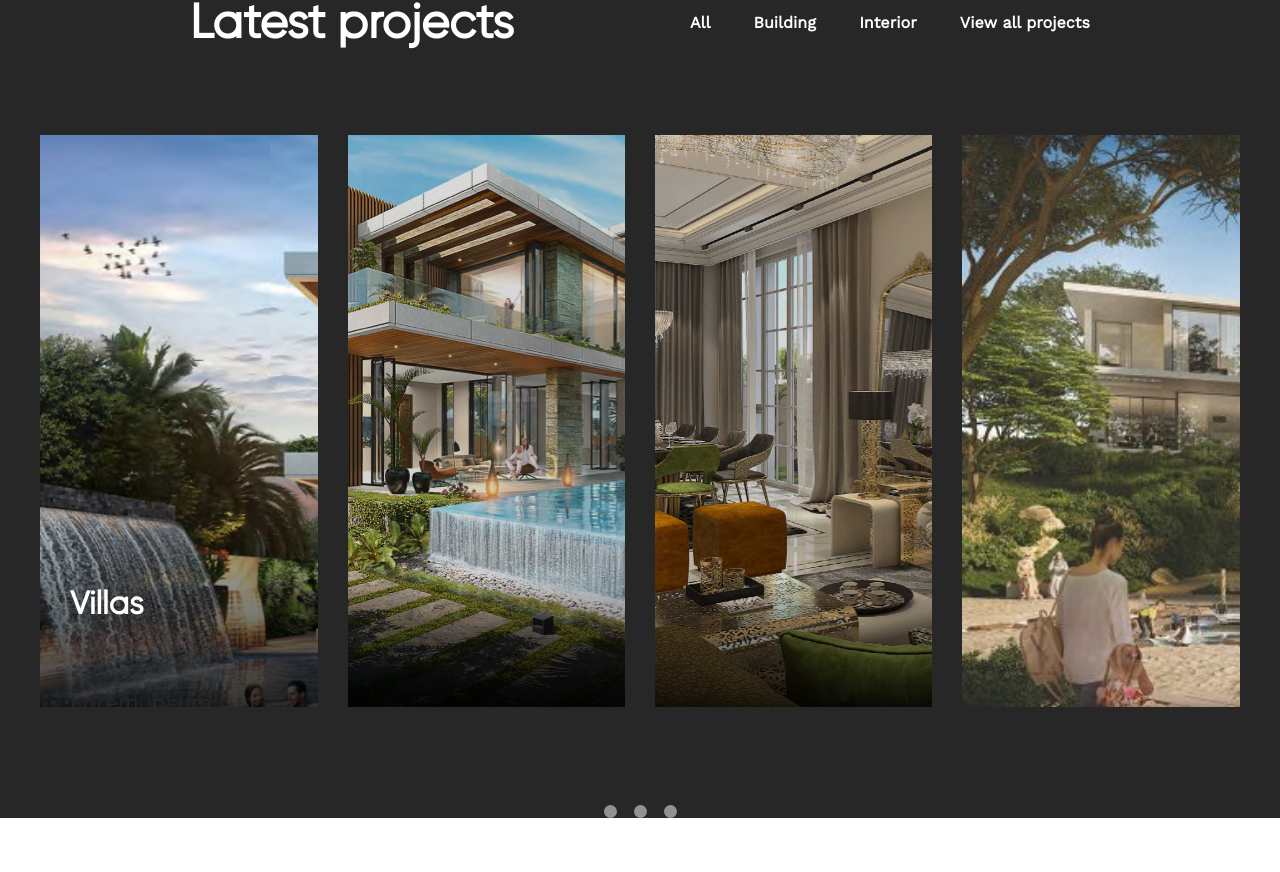
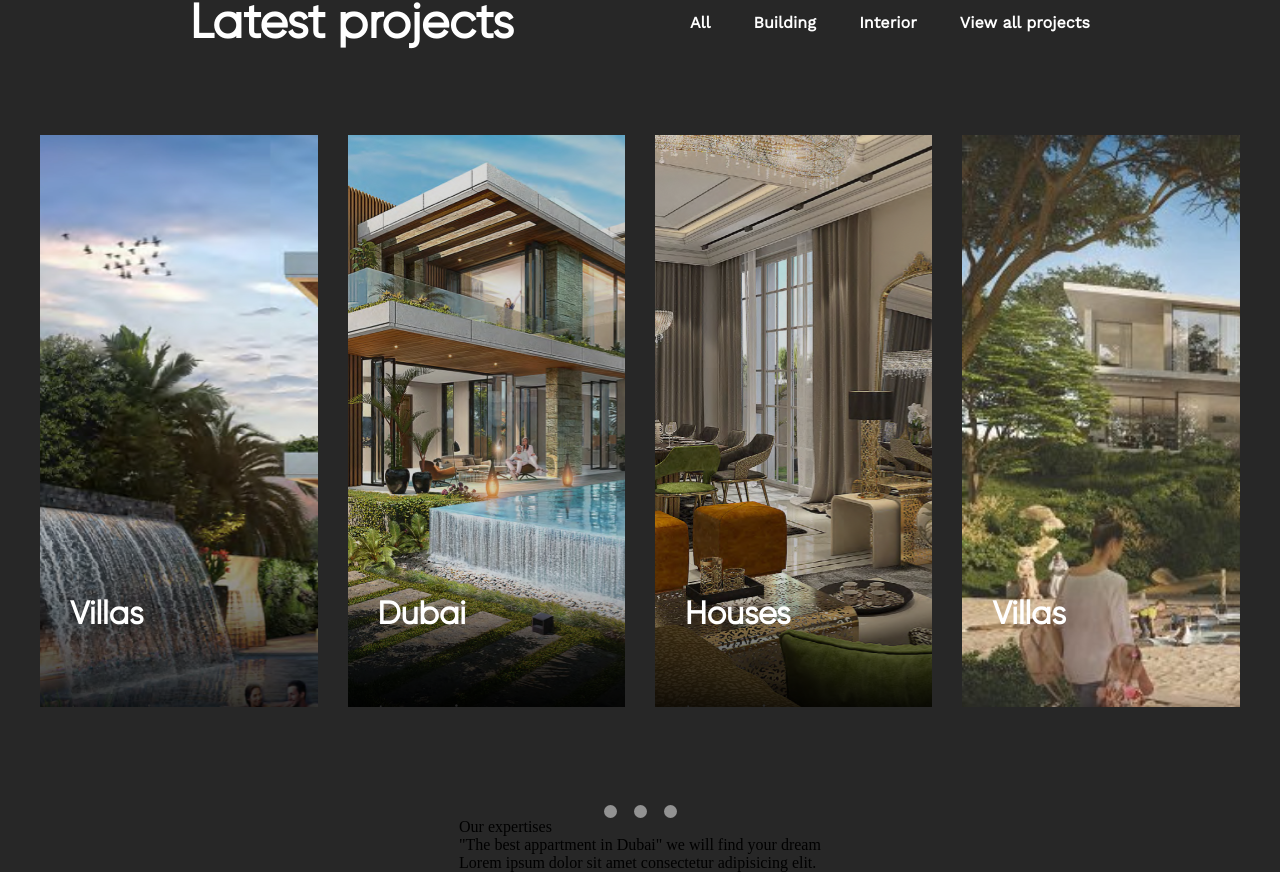
Before and after one commit to VitaliyM/agroshop, a React (Create React App) app: page / in a window 1280 px wide. Shown: the part 1217-2089 px from the top of the page. Before the commit the page ends 2035 px from the top, so only its background shows below. Built offline with nearby package versions, Linux system fonts and the light colour scheme.

Commit message:
Add Styles

```diff
--- a/src/components/main/latestProjects/LatestProjects.jsx
+++ b/src/components/main/latestProjects/LatestProjects.jsx
@@ -23,9 +23,27 @@ const LatestProjects = () => {
               <div className='projectDescribeSeeMore'>See project {'>'} </div>
             </div>
           </div>
-          <div className="projectList project2"></div>
-          <div className="projectList project3"></div>
-          <div className="projectList project4"></div>
+          <div className="projectList project2">
+          <div className="projectDescribe">
+              <div className='projectDescribeHeader'>Dubai</div>
+              <div className='projectDescribeText'>Lorem ipsum dolor sit amet, consectetur adipiscing elit. Consequat molestie integer aliquam consectetur. Faucibus vitae dui massa tellus magna sit.</div>
+              <div className='projectDescribeSeeMore'>See project {'>'} </div>
+            </div>
+          </div>
+          <div className="projectList project3">
+          <div className="projectDescribe">
+              <div className='projectDescribeHeader'>Houses</div>
+              <div className='projectDescribeText'>Lorem ipsum dolor sit amet, consectetur adipiscing elit. Consequat molestie integer aliquam consectetur. Faucibus vitae dui massa tellus magna sit.</div>
+              <div className='projectDescribeSeeMore'>See project {'>'} </div>
+            </div>
+          </div>
+          <div className="projectList project4">
+          <div className="projectDescribe">
+              <div className='projectDescribeHeader'>Villas</div>
+              <div className='projectDescribeText'>Lorem ipsum dolor sit amet, consectetur adipiscing elit. Consequat molestie integer aliquam consectetur. Faucibus vitae dui massa tellus magna sit.</div>
+              <div className='projectDescribeSeeMore'>See project {'>'} </div>
+            </div>
+          </div>
         </div>
         <div className='switchSliderBlock'>
           <div className="switchSlide"></div>
@@ -34,7 +52,11 @@ const LatestProjects = () => {
         </div>
       </div>
 
-      <div className='projectsExpertiseBlock'></div>
+      <div className='projectsExpertiseBlock'>
+        <div>Our expertises</div>
+        <div>"The best appartment in Dubai" we will find your dream</div>
+        <div>Lorem ipsum dolor sit amet consectetur adipisicing elit.</div>
+      </div>
     </div>
   )
 }
--- a/src/components/main/latestProjects/latestProjects.css
+++ b/src/components/main/latestProjects/latestProjects.css
@@ -106,7 +106,7 @@
     justify-content: space-between;
     position: absolute;
     z-index: 1;
-    top: 400px;
+    top: 410px;
     left: 0;
     transition: all 0.2s linear;
 }
```
